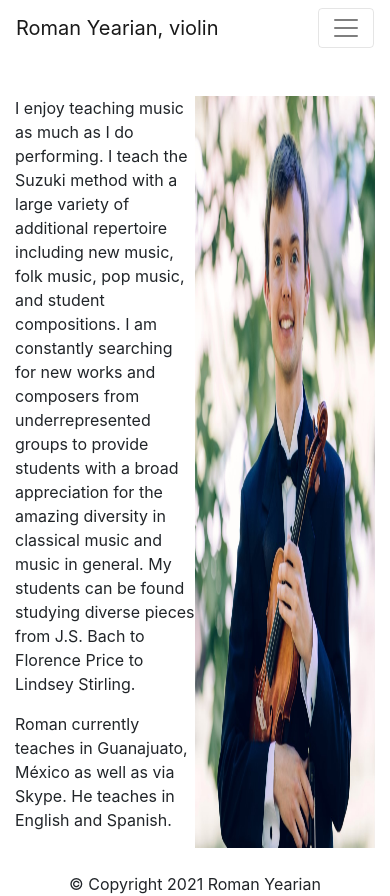
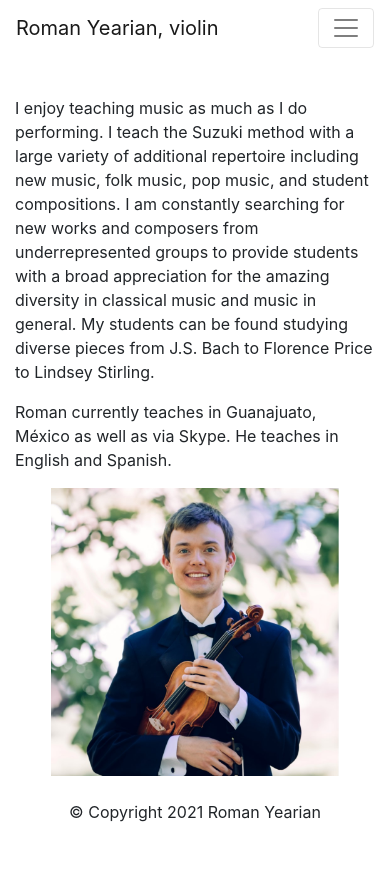
Before and after one commit to kipvla/roman, a Svelte app: page /teacher in a window 390 px wide. Built offline with nearby package versions, Linux system fonts and the light colour scheme.

Commit message:
fix teacher image render

```diff
--- a/src/pages/Teacher.svelte
+++ b/src/pages/Teacher.svelte
@@ -1,7 +1,21 @@
-<div class="container d-flex mt-5 pt-5">
+<div class="container d-flex mt-5 pt-5 justify-content-center">
     <div class="d-flex flex-column justify-content-center">
         <p>I enjoy teaching music as much as I do performing. I teach the Suzuki method with a large variety of additional repertoire including new music, folk music, pop music, and student compositions. I am constantly searching for new works and composers from underrepresented groups to provide students with a broad appreciation for the amazing diversity in classical music and music in general. My students can be found studying diverse pieces from J.S. Bach to Florence Price to Lindsey Stirling.</p>
         <p>Roman currently teaches in Guanajuato, México as well as via Skype. He teaches in English and Spanish.</p>
     </div>
-    <img src="images/roman.jpg" class="w-50" alt="">
+    <img src="images/roman.jpg" alt="">
 </div>
+
+<style>
+    img {
+        max-width: 50%;
+    }
+    @media only screen and (max-width: 768px) {
+        img {
+            max-width: 80%;
+        }
+        .container {
+            flex-wrap: wrap;
+        }
+    }
+</style>
```
